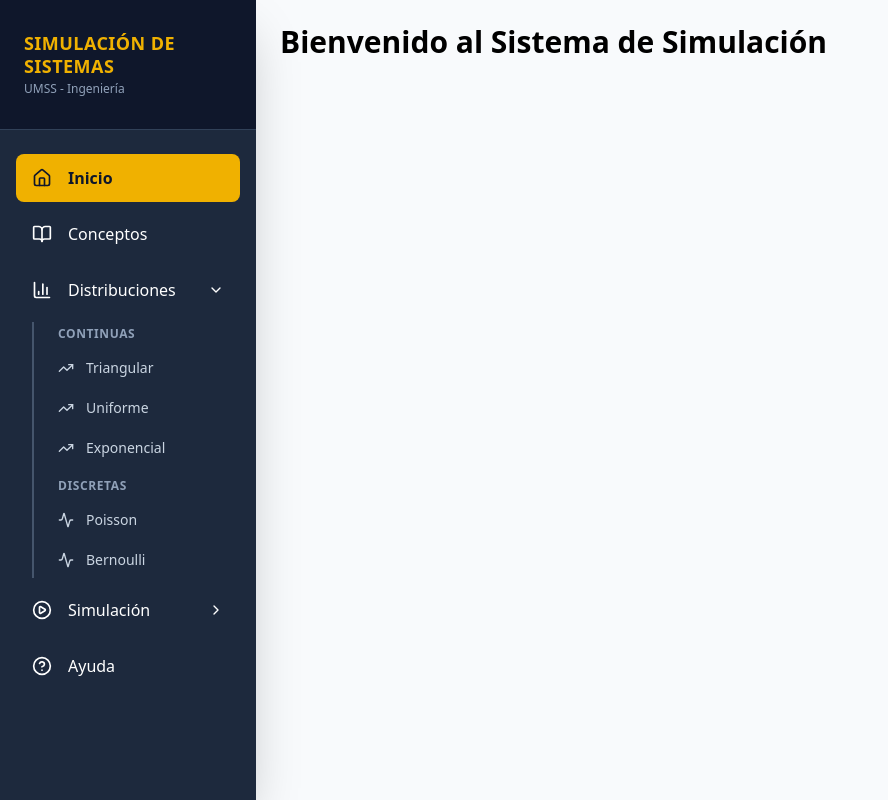
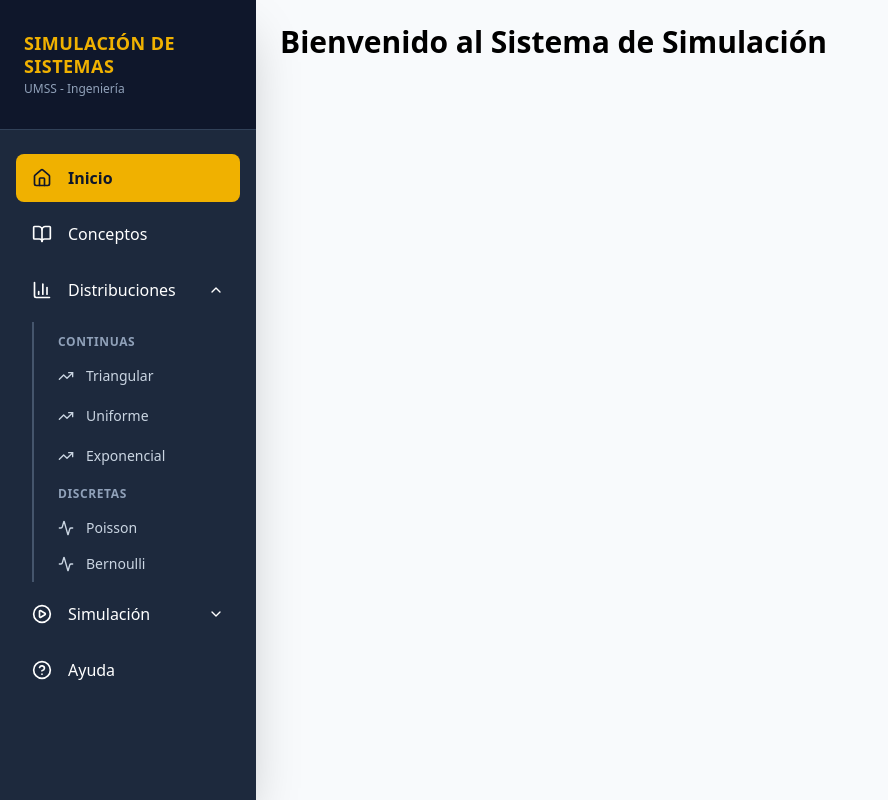
Before and after one commit to nahuelqp93/ActividadGrupalTSS, a React (Vite) app in the folder ActividadGrupalTSS/: page / in a window 1280 px wide. Both pictures are taken after a click on the button "Distribuciones". Shown: the whole page, without its empty margins (0-888 px from the left). Built offline with nearby package versions, Linux system fonts and the light colour scheme.

Commit message:
arreglos esteticos

```diff
--- a/ActividadGrupalTSS/src/components/NavBar.tsx
+++ b/ActividadGrupalTSS/src/components/NavBar.tsx
@@ -1,27 +1,14 @@
-import { useState } from "react"; // Importante importar useState
+import { useState } from "react";
 import { Link, useLocation } from "react-router-dom";
 import {
-  Home,
-  BookOpen,
-  BarChart3,
-  PlayCircle,
-  HelpCircle,
-  ChevronDown,
-  ChevronRight,
-  Activity,     // Icono para discretas
-  TrendingUp,   // Icono para continuas
-  FlaskConical, // Icono para ejercicios de aplicación
-  BookCheck     // Icono para ejercicios teóricos
+  Home, BookOpen, BarChart3, PlayCircle, HelpCircle,
+  ChevronDown, Activity, TrendingUp, FlaskConical, BookCheck
 } from "lucide-react";
 
 export default function NavBar() {
   const location = useLocation();
 
-  // Estado para saber si el menú de distribuciones está abierto
-  // Truco: Si la URL actual incluye "distribuciones", lo iniciamos abierto
   const [isDistOpen, setIsDistOpen] = useState(location.pathname.includes("distribuciones"));
-
-  // Estado para saber si el menú de simulación está abierto
   const [isSimOpen, setIsSimOpen] = useState(location.pathname.includes("simulacion"));
 
   const isActive = (path: string) => location.pathname === path;
@@ -39,7 +26,6 @@ export default function NavBar() {
         <p className="text-xs text-slate-400 mt-1">UMSS - Ingeniería</p>
       </div>
 
-      {/* Links */}
       <ul className="flex-1 px-4 py-6 space-y-2">
 
         {/* INICIO */}
@@ -58,7 +44,7 @@ export default function NavBar() {
           </Link>
         </li>
 
-        {/* --- SECCIÓN DESPLEGABLE: DISTRIBUCIONES --- */}
+        {/* --- SECCIÓN: DISTRIBUCIONES --- */}
         <li>
           <button
             onClick={() => setIsDistOpen(!isDistOpen)}
@@ -68,57 +54,49 @@ export default function NavBar() {
               <BarChart3 size={20} />
               <span>Distribuciones</span>
             </div>
-            {isDistOpen ? <ChevronDown size={16} /> : <ChevronRight size={16} />}
+            {/* Animación de rotación en el icono */}
+            <ChevronDown size={16} className={`transition-transform duration-300 ${isDistOpen ? "rotate-180" : "rotate-0"}`} />
           </button>
 
-          {/* Sub-menú */}
-          {isDistOpen && (
-            <ul className="mt-2 ml-4 space-y-1 border-l-2 border-slate-600 pl-2">
-              {/* Continuas */}
-              <li>
-                <p className="px-4 py-1 text-xs font-bold text-slate-400 uppercase tracking-wider mt-2">Continuas</p>
-              </li>
+          {/* Sub-menú con Animación de Deslizamiento */}
+          <div className={`grid transition-all duration-300 ease-in-out ${isDistOpen ? "grid-rows-[1fr] opacity-100 mt-2" : "grid-rows-[0fr] opacity-0"}`}>
+            <ul className="overflow-hidden ml-4 space-y-1 border-l-2 border-slate-600 pl-2">
+              <li><p className="px-4 py-1 text-xs font-bold text-slate-400 uppercase tracking-wider mt-2">Continuas</p></li>
               <li>
                 <Link to="/distribuciones/continuas/triangular" className={`flex items-center gap-3 px-4 py-2 rounded-md text-sm transition-all ${isActive("/distribuciones/continuas/triangular") ? "bg-yellow-500/20 text-yellow-300" : "text-slate-300 hover:text-white hover:bg-slate-700"}`}>
-                  <TrendingUp size={16} />
-                  Triangular
+                  <TrendingUp size={16} /> Triangular
                 </Link>
               </li>
               <li>
-                <Link to="/distribuciones/continuas/uniforme" className={`flex items-center gap-3 px-4 py-2 rounded-md text-sm transition-all ${isActive("/distribuciones/continuas/uniforme-lcg") ? "bg-yellow-500/20 text-yellow-300" : "text-slate-300 hover:text-white hover:bg-slate-700"}`}>
-                  <TrendingUp size={16} />
-                  Uniforme
+                <Link to="/distribuciones/continuas/uniforme" className={`flex items-center gap-3 px-4 py-2 rounded-md text-sm transition-all ${isActive("/distribuciones/continuas/uniforme") ? "bg-yellow-500/20 text-yellow-300" : "text-slate-300 hover:text-white hover:bg-slate-700"}`}>
+                  <TrendingUp size={16} /> Uniforme
                 </Link>
               </li>
-              <li>
+                 <li>
                 <Link to="/distribuciones/continuas/exponencial" className={`flex items-center gap-3 px-4 py-2 rounded-md text-sm transition-all ${isActive("/distribuciones/continuas/exponencial") ? "bg-yellow-500/20 text-yellow-300" : "text-slate-300 hover:text-white hover:bg-slate-700"}`}>
                   <TrendingUp size={16} />
                   Exponencial
                 </Link>
               </li>
 
-              {/* Discretas */}
-              <li>
-                <p className="px-4 py-1 text-xs font-bold text-slate-400 uppercase tracking-wider mt-2">Discretas</p>
-              </li>
+              <li><p className="px-4 py-1 text-xs font-bold text-slate-400 uppercase tracking-wider mt-2">Discretas</p></li>
               <li>
                 <Link to="/distribuciones/discretas/poisson" className={`flex items-center gap-3 px-4 py-2 rounded-md text-sm transition-all ${isActive("/distribuciones/discretas/poisson") ? "bg-yellow-500/20 text-yellow-300" : "text-slate-300 hover:text-white hover:bg-slate-700"}`}>
-                  <Activity size={16} />
-                  Poisson
+                  <Activity size={16} /> Poisson
                 </Link>
-              </li>
-              <li>
+
+                 <li>
                 <Link to="/distribuciones/discretas/bernoulli" className={`flex items-center gap-3 px-4 py-2 rounded-md text-sm transition-all ${isActive("/distribuciones/discretas/bernoulli") ? "bg-yellow-500/20 text-yellow-300" : "text-slate-300 hover:text-white hover:bg-slate-700"}`}>
                   <Activity size={16} />
                   Bernoulli
                 </Link>
               </li>
+              </li>
             </ul>
-          )}
+          </div>
         </li>
-        {/* ------------------------------------------- */}
 
-        {/* --- SECCIÓN DESPLEGABLE: SIMULACIÓN --- */}
+        {/* --- SECCIÓN: SIMULACIÓN --- */}
         <li>
           <button
             onClick={() => setIsSimOpen(!isSimOpen)}
@@ -128,31 +106,25 @@ export default function NavBar() {
               <PlayCircle size={20} />
               <span>Simulación</span>
             </div>
-            {isSimOpen ? <ChevronDown size={16} /> : <ChevronRight size={16} />}
+            <ChevronDown size={16} className={`transition-transform duration-300 ${isSimOpen ? "rotate-180" : "rotate-0"}`} />
           </button>
 
-          {/* Sub-menú */}
-          {isSimOpen && (
-            <ul className="mt-2 ml-4 space-y-1 border-l-2 border-slate-600 pl-2">
-              {/* Ejercicios de Aplicación */}
+          {/* Sub-menú con Animación de Deslizamiento */}
+          <div className={`grid transition-all duration-300 ease-in-out ${isSimOpen ? "grid-rows-[1fr] opacity-100 mt-2" : "grid-rows-[0fr] opacity-0"}`}>
+            <ul className="overflow-hidden ml-4 space-y-1 border-l-2 border-slate-600 pl-2">
               <li>
                 <Link to="/simulacion/aplicacion" className={`flex items-center gap-3 px-4 py-2 rounded-md text-sm transition-all ${isActive("/simulacion/aplicacion") ? "bg-yellow-500/20 text-yellow-300" : "text-slate-300 hover:text-white hover:bg-slate-700"}`}>
-                  <FlaskConical size={16} />
-                  Ejercicios de Aplicación
+                  <FlaskConical size={16} /> Ejercicios Aplicación
                 </Link>
               </li>
-
-              {/* Ejercicios Teóricos */}
               <li>
                 <Link to="/simulacion/teoricos" className={`flex items-center gap-3 px-4 py-2 rounded-md text-sm transition-all ${isActive("/simulacion/teoricos") ? "bg-yellow-500/20 text-yellow-300" : "text-slate-300 hover:text-white hover:bg-slate-700"}`}>
-                  <BookCheck size={16} />
-                  Ejercicios Teóricos
+                  <BookCheck size={16} /> Ejercicios Teóricos
                 </Link>
               </li>
             </ul>
-          )}
+          </div>
         </li>
-        {/* ------------------------------------------- */}
 
         {/* AYUDA */}
         <li>
@@ -161,7 +133,6 @@ export default function NavBar() {
             <span>Ayuda</span>
           </Link>
         </li>
-
       </ul>
     </nav>
   );
```
